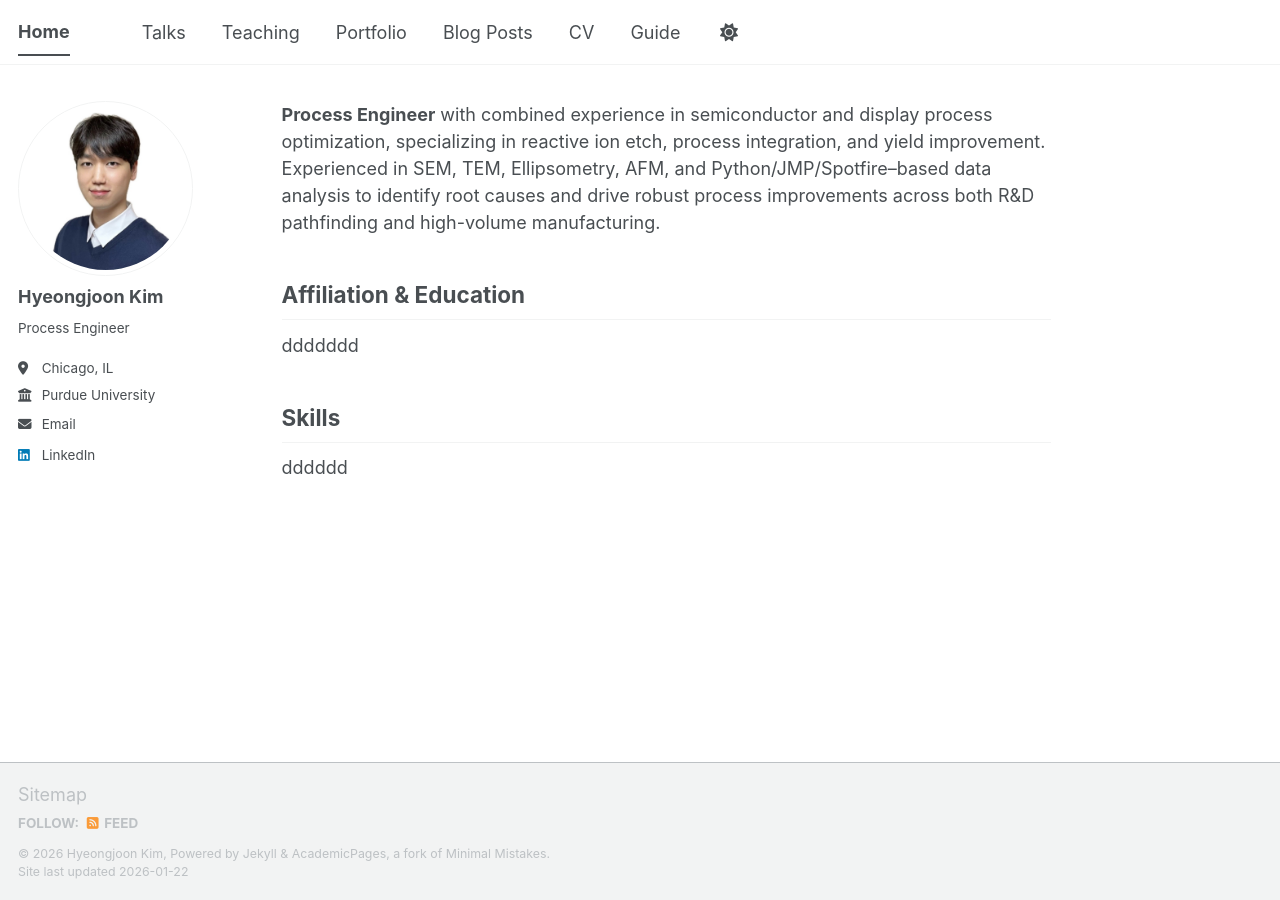
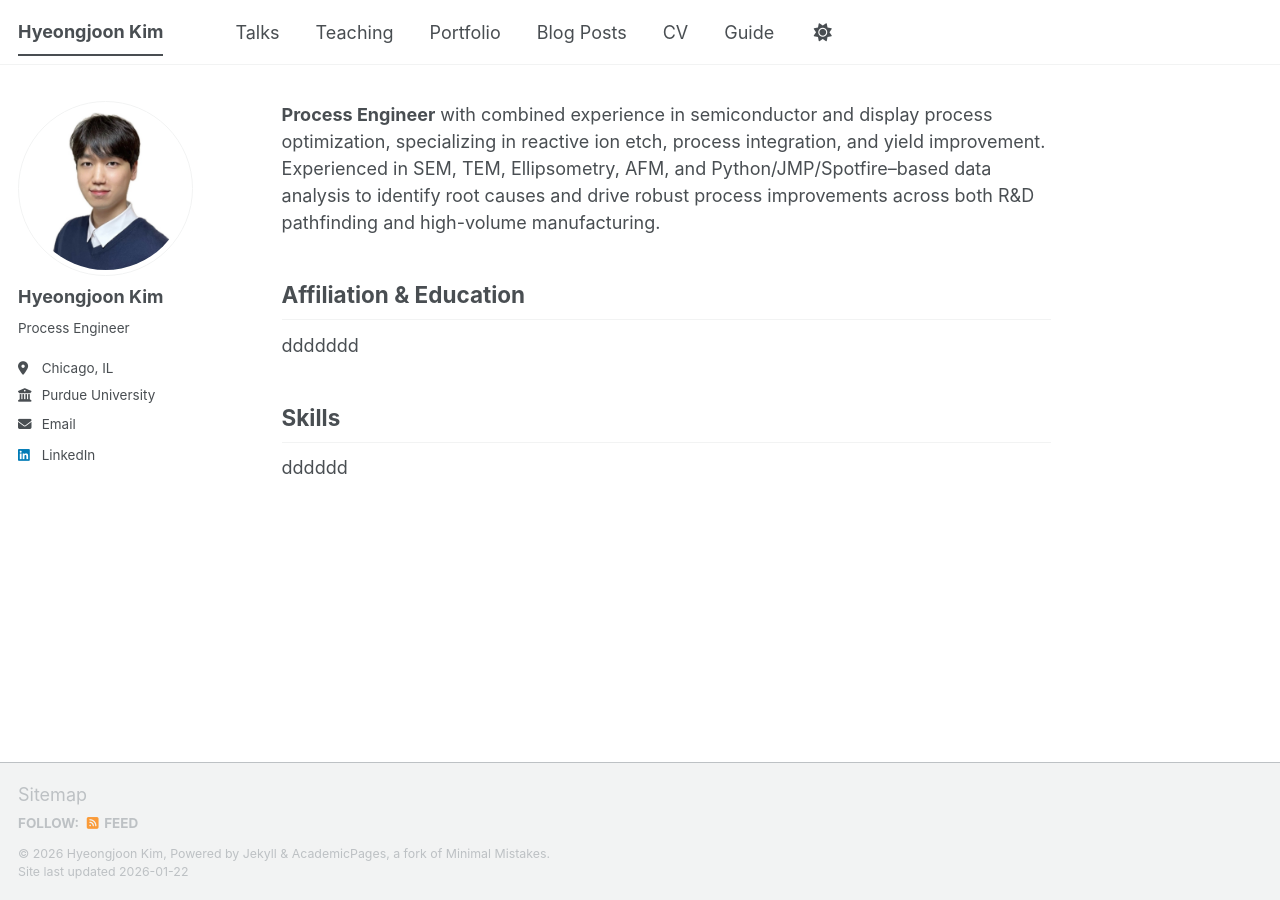
Before and after one commit to joonk1214/joonk1214.github.io, a Jekyll site: the page built from _pages/about.md, in a window 1280 px wide. Built offline with Jekyll 4.4.1, drawn with Linux system fonts in a browser that asks for light colours; a script bundle is joined from its source files by our own code; library files that are not in the unit come from our copies.

Commit message:
Update _config.yml

```diff
--- a/_config.yml
+++ b/_config.yml
@@ -9,7 +9,7 @@
 # Basic Site Settings
 locale                   : "en-US"
 site_theme               : "default" # The available themes options are "default", "air", "sunrise", "mint", "dirt" and "contrast"
-title                    : "Home"
+title                    : "Hyeongjoon Kim"
 title_separator          : "-"
 name                     : &name "Hyeongjoon Kim"
 description              : &description "Hyeongjoon's portfolio"   # Update this with a general description of your site, this is the default if not overridden by a page
```
